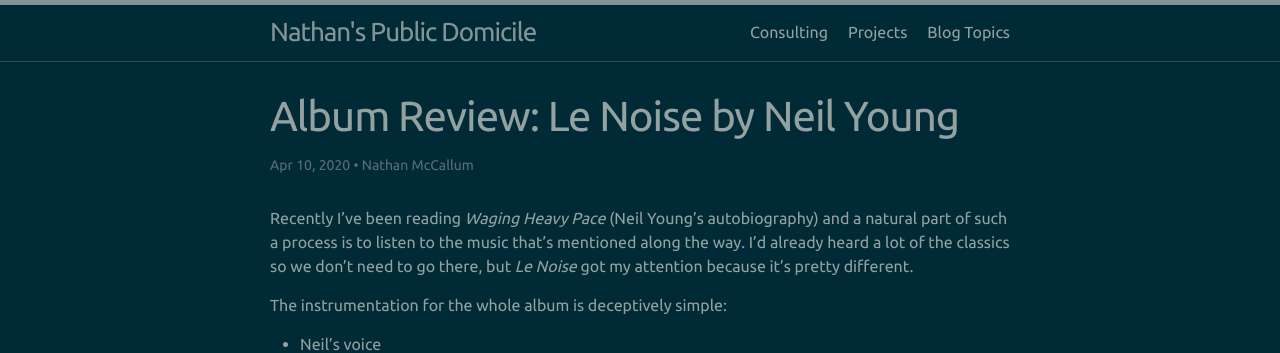
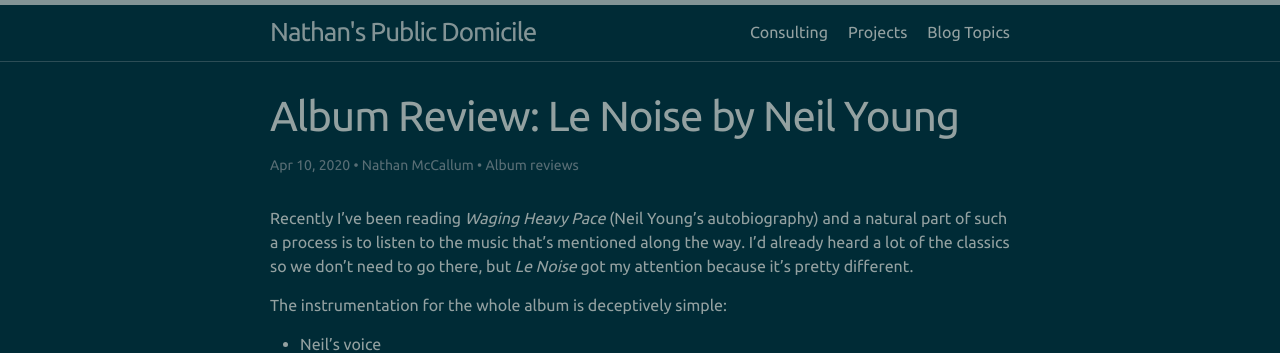
Before and after one commit to 1vasari/nathan-mccallum.com, a Jekyll site: the page built from _posts/2020-04-10-album-review-le-noise-by-neil-young.md, in a window 1280 px wide. Shown: the top 353 px of the page. Built offline with Jekyll 4.4.1, drawn with Linux system fonts in a browser that asks for light colours.

Commit message:
Fix displaying topic on post

```diff
--- a/_layouts/post.html
+++ b/_layouts/post.html
@@ -24,8 +24,8 @@
             {%- if forloop.last == false %}, {% endif -%}
         {% endfor %}
       {%- endif -%}
-      {%- if page.tags.length -%}
-        &nbsp;• {{ page.tags | join: ',' }}
+      {%- if page.tags and page.tags[0] -%}
+        &nbsp;•&nbsp;{{ page.tags | first | replace: '-', ' ' | capitalize }}
       {%- endif -%}
     </p>
   </header>
```
